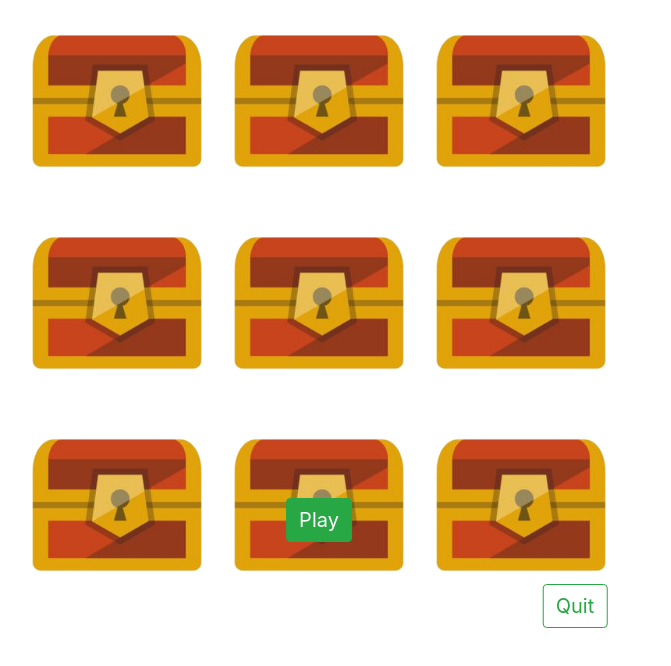
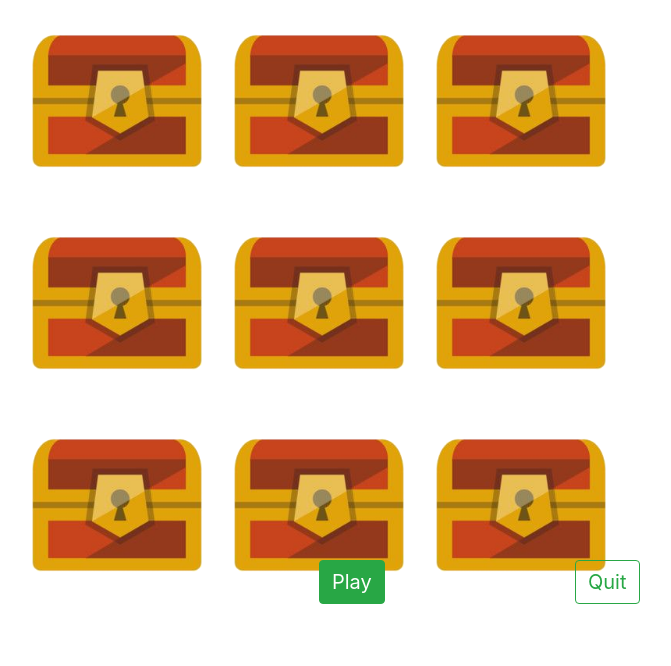
Before and after one commit to JenniferYe25/PracticeReact, a React (Create React App) app: page / in a window 1280 px wide. Both pictures are taken after a click on the button "Start". Shown: the top 666 px of the page, without its empty margins (321-992 px from the left). Built offline with nearby package versions, Linux system fonts and the light colour scheme.

Commit message:
Change play and quit buttons

```diff
--- a/src/Components/Buttons/Buttons.css
+++ b/src/Components/Buttons/Buttons.css
@@ -7,13 +7,12 @@
     font-size: 20px;
     position: absolute;
     left: 50%;
-    top: 65%;
-    transform: translate(-50%, -50%);
+    top: 70%;
 }
 
 #quit{
     position: absolute;
     font-size: 20px;
     left: 70%;
-    transform: translate(-50%, -50%);
+    top: 70%;
 }
```
